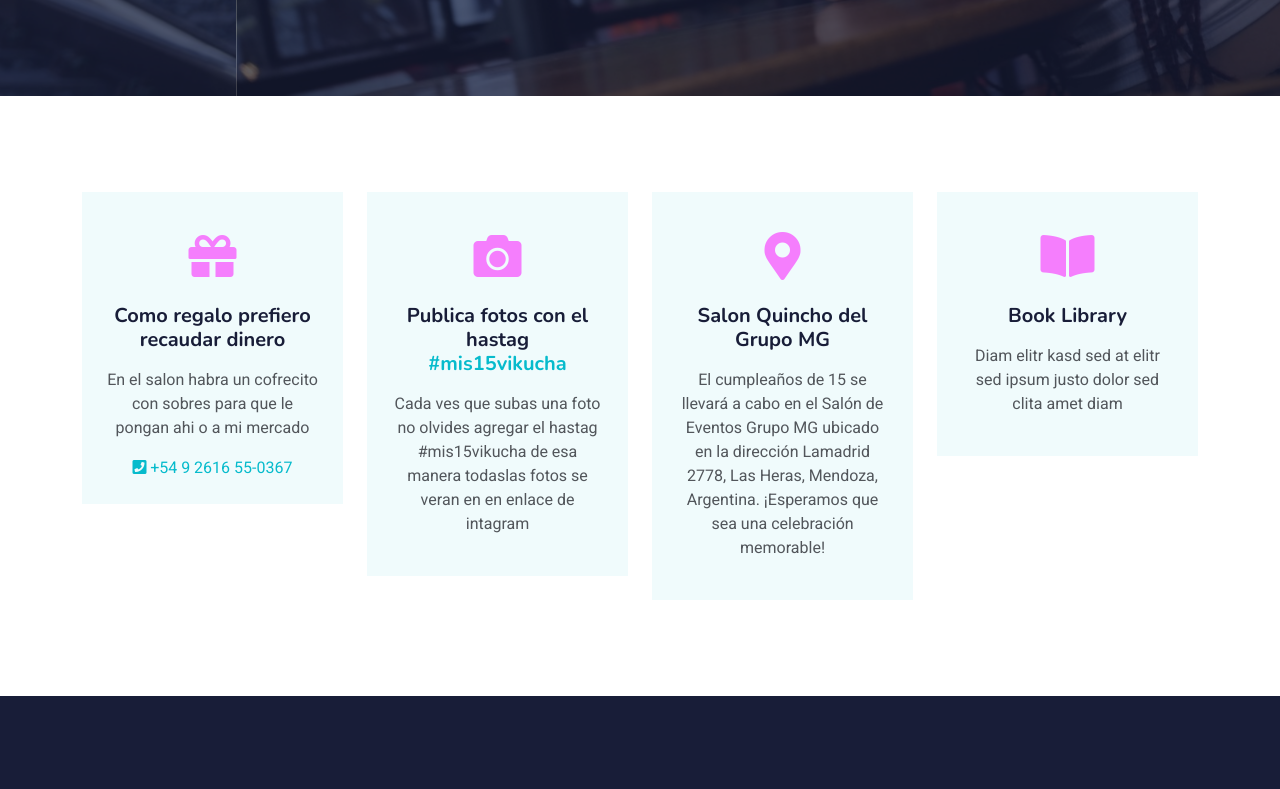
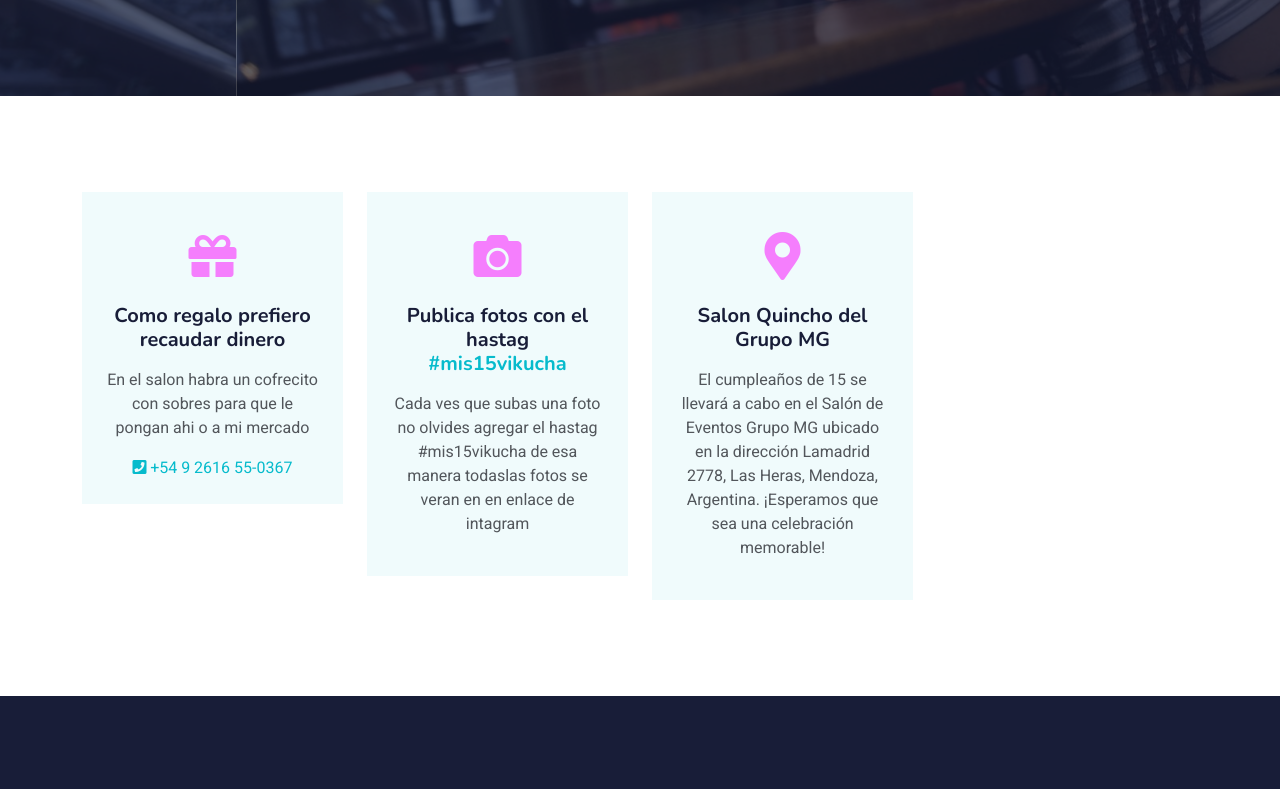
Before and after one commit to danielVidela/cumplemia, a plain HTML site: page index.html in a window 1280 px wide. Shown: the part 699-1488 px from the top of the page. Drawn offline with nearby package versions, Linux system fonts and the light colour scheme.

Commit message:
iconos nuevo

```diff
--- a/index.html
+++ b/index.html
@@ -142,7 +142,7 @@
                         </div>
                     </div>
                 </div>
-                <div class="col-lg-3 col-sm-6 wow fadeInUp" data-wow-delay="0.7s">
+                <!-- <div class="col-lg-3 col-sm-6 wow fadeInUp" data-wow-delay="0.7s">
                     <div class="service-item text-center pt-3">
                         <div class="p-4">
                             <i class="fa fa-3x fa-book-open text-primary mb-4"></i>
@@ -150,7 +150,7 @@
                             <p>Diam elitr kasd sed at elitr sed ipsum justo dolor sed clita amet diam</p>
                         </div>
                     </div>
-                </div>
+                </div> -->
             </div>
         </div>
     </div>
```
